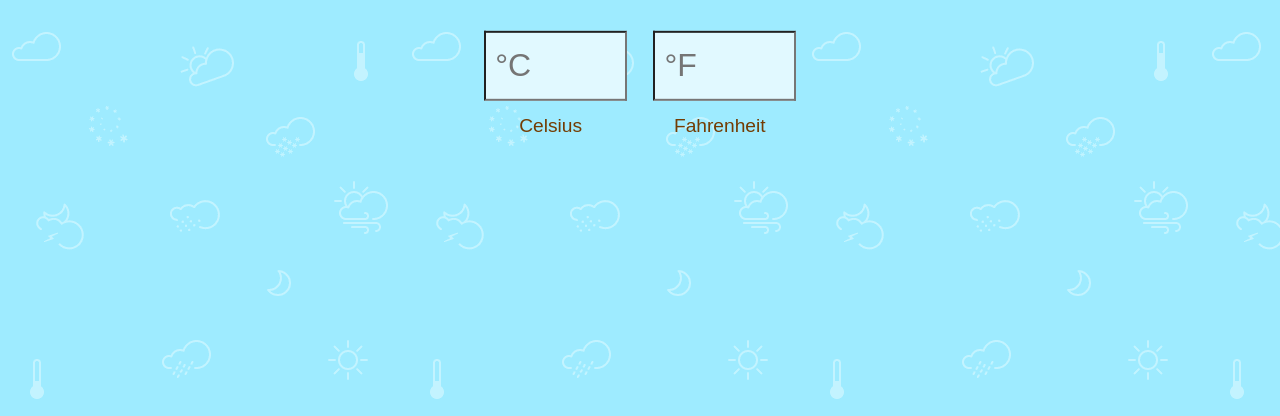
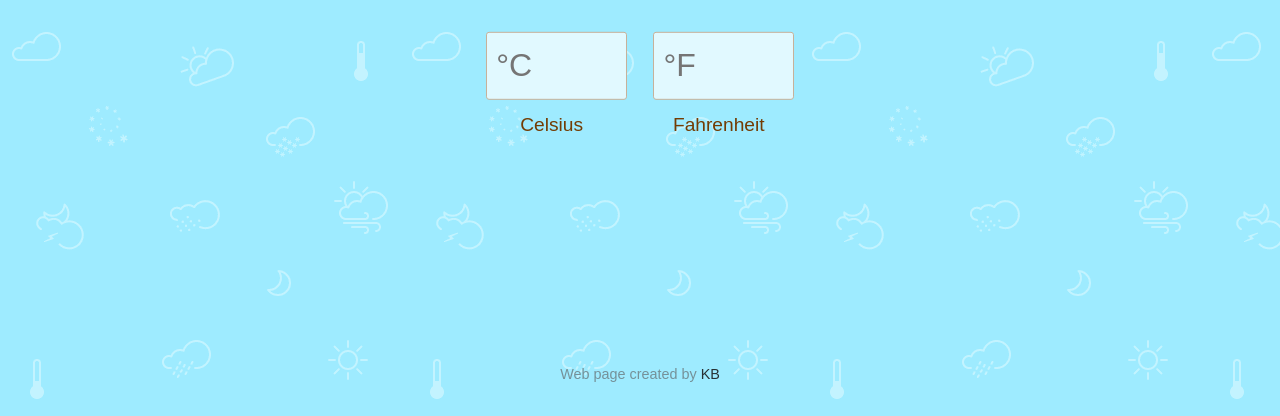
Before and after one commit to kbazant/cffc, a plain HTML site: page index.html in a window 1280 px wide. Shown: the part 384-800 px from the top of the page. Drawn offline with Linux system fonts and the light colour scheme; a web font is replaced by a local one.

Commit message:
added sticky footer

```diff
--- a/css/main.css
+++ b/css/main.css
@@ -39,14 +39,37 @@ input {
 	margin: 0.4em;
 	background-color: #e1f9ff;
 	display: block;
+	border-color: #c7b19a;
+	border-radius: 3px;
+	border-style: solid;
+	border-width: 1px;
 }
 
-/*
-#converter div {
-	clear: both;
-	float: left;
+
+/**********
+FOOTER
+**********/
+
+* {
+	margin: 0;
 }
-*/
+
+html,
+body {
+	height: 100%;
+}
+
+.wrapper {
+	min-height: 100%;
+	height: auto !important;
+	height: 100%;
+	margin: 0 auto -4em;
+}
+
+.footer,
+.push {
+	height: 1em;
+}
 
 
 /**********
@@ -73,6 +96,22 @@ label {
 	color: #733c03;
 }
 
+.footer p {
+	font-size: 0.9em;
+	font-family: 'Average Sans', sans-serif;
+	color: #759199;
+	text-align: center;
+}
+
+.footer a {
+	text-decoration: none;
+	color: #273033;
+}
+
+.footer a:hover {
+	color: #AF2E53;
+}
+
 
 /**********
 IMAGES
--- a/index.html
+++ b/index.html
@@ -11,6 +11,7 @@
 </head>
 
 <body>
+	<div class="wrapper">
 		<div class="main-container">
 			<form id="converter">
 				<h1>Convert Celsius to Fahrenheit or Fahrenheit to Celsius</h1>
@@ -27,8 +28,14 @@
 
 				<div id="changing-image"></div>
 			</form>
+
+		</div>
+		<div class="push"></div>
 	</div>
 
+	<div class="footer">
+		<p>Web page created by <a href="http://www.kbazant.com/" target="_blank">KB</a></p>
+	</div>
 
 	<!--Scripts-->
 	<script src="js/scripts.js">
```
Lines whose indentation alone changed are shown as unchanged.
